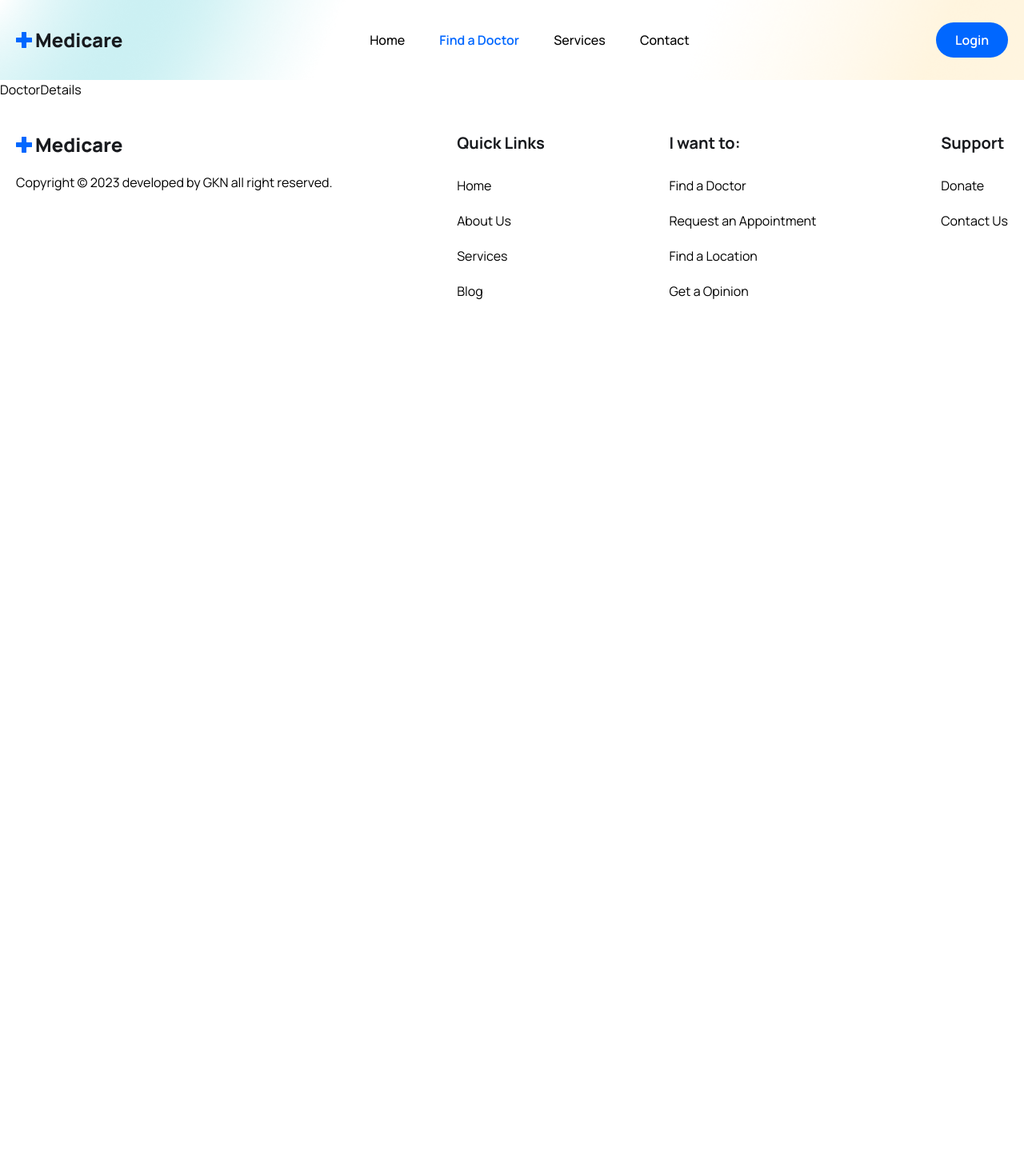
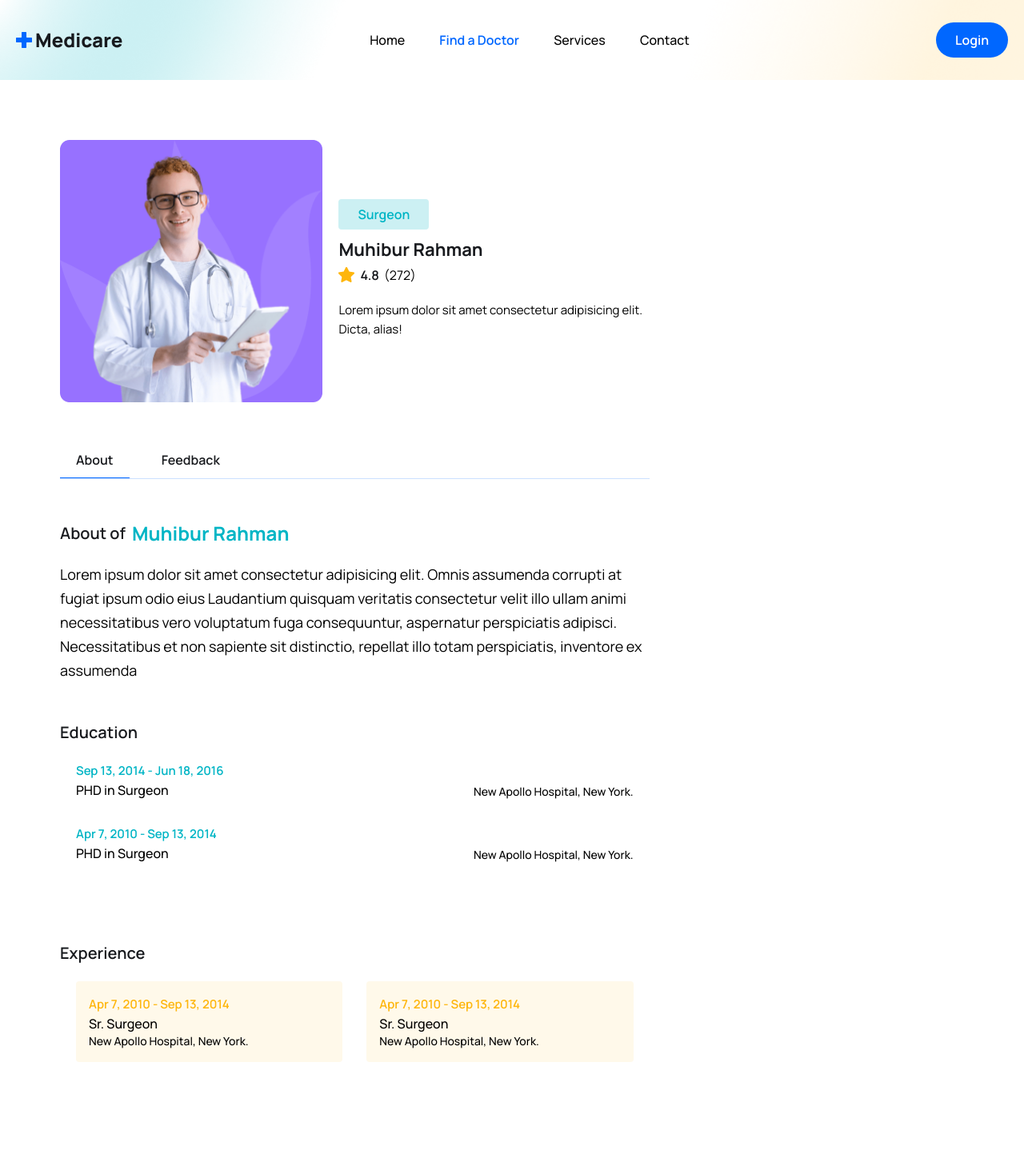
Before and after one commit to Gautam-Adhikari/drscheduler2, a React (Vite) app: page /doctors/1 in a window 1280 px wide. Shown: the top 1468 px of the page at 80% size. Before the commit the page ends 800 px from the top, so only its background shows below. Built offline with nearby package versions, Linux system fonts and the light colour scheme.

Commit message:
updated doctor details section

```diff
--- /dev/null
+++ b/src/pages/Doctors/DoctorAbout.jsx
@@ -0,0 +1,84 @@
+import {formatDate} from '../../utils/formatDate'
+
+const DoctorAbout = () => {
+  return (
+    <div>
+        <div>
+            <h3 className="text-[20px] leading-[30px] text-headingColor font-semibold flex items-center
+            gap-2"> About of
+            <span className="text-irisBlueColor font-bold text-[24px] leading-9">
+            Muhibur Rahman
+            </span>
+            </h3>
+            <p className=" text__para">
+            Lorem ipsum dolor sit amet consectetur adipisicing elit. Omnis assumenda corrupti at fugiat ipsum odio
+            eius Laudantium quisquam veritatis consectetur velit illo ullam animi necessitatibus vero voluptatum fuga
+            consequuntur, aspernatur perspiciatis adipisci. Necessitatibus et non sapiente sit distinctio, repellat illo totam perspiciatis, inventore ex assumenda</p>
+        </div>
+
+        <div className="mt-12">
+        <h3 className="text-[20px] leading-[30px] text-headingColor font-semibold">
+        Education </h3>
+
+        <ul className="pt-4 md:p-5">
+        <li
+        className="flex flex-col sm:flex-row sm: justify-between sm: items-end md:gap-5 mb-[30px] ">
+        <div>
+        <span className=" text-irisBlueColor text-[15px] leading-6 font-semibold">
+        {formatDate("13-09-2014")} - {formatDate("18-06-2016")}   </ span>
+        <p className="text-[16px] leading-6 font-medium text-textColor">
+            PHD in Surgeon </p>
+        </div>
+        <p className="text-[14px] leading-5 font-medium text-textColor">
+            New Apollo Hospital, New York.
+        </p>
+        </li>
+        <li
+        className="flex flex-col sm:flex-row sm: justify-between sm: items-end md:gap-5 mb-[30px] ">
+        <div>
+        <span className=" text-irisBlueColor text-[15px] leading-6 font-semibold">
+            {formatDate("07-04-2010")} - {formatDate("13-09-2014")}  </ span>
+        <p className="text-[16px] leading-6 font-medium text-textColor">
+            PHD in Surgeon </p>
+        </div>
+        <p className="text-[14px] leading-5 font-medium text-textColor">
+            New Apollo Hospital, New York.
+        </p>
+        </li>
+        </ul>
+        </div>
+
+        <div className="mt-12">
+        <h3 className="text-[20px] leading-[30px] text-headingColor font-semibold">
+        Experience </h3>
+
+        <ul className="grid sm:grid-cols-2 gap-[30px] pt-4 md:p-5">
+            <li className="p-4 rounded bg-[#fff9ea]">
+                <span className="text-yellowColor text-[15px] leading-6 font-semibold">
+                {formatDate("07-04-2010")} - {formatDate("13-09-2014")}
+                </span>
+                <p className="text-[16px] leading-6 font-medium text-textColor">
+                    Sr. Surgeon </p>
+                    <p className="text-[14px] leading-5 font-medium text-textColor">
+            New Apollo Hospital, New York.
+                </p>
+            </li>
+            <li className="p-4 rounded bg-[#fff9ea]">
+                <span className="text-yellowColor text-[15px] leading-6 font-semibold">
+                {formatDate("07-04-2010")} - {formatDate("13-09-2014")}
+                </span>
+                <p className="text-[16px] leading-6 font-medium text-textColor">
+                    Sr. Surgeon </p>
+                    <p className="text-[14px] leading-5 font-medium text-textColor">
+            New Apollo Hospital, New York.
+                </p>
+            </li>
+        </ul>
+
+        </div>
+
+    </div>
+  )
+}
+
+export default DoctorAbout
--- a/src/pages/Doctors/DoctorDetails.jsx
+++ b/src/pages/Doctors/DoctorDetails.jsx
@@ -1,8 +1,76 @@
-import React from 'react'
+import React ,{useState} from 'react'
+import doctorImg from '../../assets/images/doctor-img02.png'
+import starIcon from '../../assets/images/Star.png'
+import DoctorAbout from './DoctorAbout'
+import Feedback from './Feedback'
 
 const DoctorDetails = () => {
+
+  const [tab, setTab] = useState('about')
+
   return (
-    <div>DoctorDetails</div>
+    <section>
+    <div className="max-w-[1170px] px-5 mx-auto">
+    <div className="grid md:grid-cols-3 gap-[50px]">
+    <div className="md:col-span-2" >
+    <div className="flex items-center gap-5">
+    <figure>
+    <img src={doctorImg} alt="" className="w-full"></img>
+    </figure>
+
+    <div>
+    <span className=" bg-[#CCF0F3] text-irisBlueColor py-1 px-6 lg:py-2 lg:px-6 text-[12px]
+    leading-4 lg:text-[16px] lg:leading-7 font-semibold rounded">
+    Surgeon
+    </span>
+    <h3 className=" text-headingColor text-[22px] leading-9 mt-3 font-bold">
+      Muhibur Rahman
+    </h3>
+    <div className="flex items-center gap-[6px]">
+    <span className="flex items-center gap-[6px] text-[14px] leading-5 lg:text-[16px] lg:leading-7 font-semibold text-headingColor">
+    <img src={starIcon} alt=""></img> 4.8
+    </span>
+    <span className="text-[14px] leading-5 lg:text-[16px] lg:leading-7 font-[400] text-textColor">
+    (272)
+    </span>
+    </div>
+
+    <p className="text__para text-[14px] leading-6 md:text-[15px] lg:max-w-[390px]">
+    Lorem ipsum dolor sit amet consectetur adipisicing elit. Dicta, alias!</p>
+    </div>
+    </div>
+
+    <div className="mt-[50px] border-b border-solid border-[#0066ff34]">
+    <button
+    onClick={()=> setTab('about')}
+    className={`${
+      tab=='about' && "border-b border-solid border-primaryColor"}
+      py-2 px-5 mr-5 text-[16px] leading-7 text-headingColor font-semibold`}>
+      About </button>
+    <button
+    onClick={()=> setTab('feedback')}
+    className={`${
+      tab=='feedback' && "border-b border-solid border-primaryColor"}
+    py-2 px-5 mr-5 text-[16px] leading-7 text-headingColor font-semibold`}>
+    Feedback </button>
+    </div>
+
+    <div className="mt-[50px]">
+      {
+        tab=='about' && <DoctorAbout/>
+      }
+      {
+        tab=='feedback' && <Feedback/>
+      }
+    </div>
+
+    </div>
+
+    <div></div>
+
+    </div>
+    </div>
+    </section>
   )
 }
 
--- a/src/pages/Doctors/Doctors.jsx
+++ b/src/pages/Doctors/Doctors.jsx
@@ -1,6 +1,7 @@
 import React from 'react'
 import DoctorCard from '../../components/Doctors/DoctorCard'
 import { doctors } from '../../assets/data/doctors'
+import Testimonial from '../../components/Testimonial/Testimonial'
 
 const Doctors = () => {
   return (
@@ -8,11 +9,10 @@ const Doctors = () => {
       <section className=" bg-[#fff9ea]">
       <div className="container text-center">
       <h2 className="heading">Find a Doctor</h2>
-      <div className="max-w-[570px] mt-[30px] mx-auto Obg-[#0066ff2c] rounded-md flex items-center
+      <div className="max-w-[570px] mt-[30px] mx-auto bg-[#0066ff2c] rounded-md flex items-center
       justify-between">
       <input type="search"
-      className="py-4 pl-4 pr-2 bg-transparent w-full focus:outline-none cursor-pointer
-      placeholder:text-textColor"
+      className="py-4 pl-4 pr-2 bg-transparent w-full focus:outline-none cursor-pointer placeholder:text-textColor"
       placeholder="Search Doctor"/>
       <button className="btn mt-0 rounded-[0px] rounded-r-md">
           Search
@@ -27,6 +27,20 @@ const Doctors = () => {
         ))}</div>
     </ div>
 </section>
+
+    <section>
+    <div className="container">
+    <div className="xl:w-[470px] mx-auto">
+    <h2 className="heading text-center">What our patient say</h2>
+    <p className="text_para text-center">
+    World-class care for everyone. Our health System offers unmatched, expert health care.
+    </p>
+    </div>
+
+    <Testimonial/>
+
+    </div>
+  </section>
     </>
   )
 }
--- /dev/null
+++ b/src/pages/Doctors/Feedback.jsx
@@ -0,0 +1,9 @@
+import React from 'react'
+
+const Feedback = () => {
+  return (
+    <div>Feedback</div>
+  )
+}
+
+export default Feedback
--- /dev/null
+++ b/src/utils/formatDate.js
@@ -0,0 +1,12 @@
+export const formatDate = (date, config) => {
+    const defaultOptions = { day: 'numeric', month: 'short', year: 'numeric' };
+    const options = config ? config : defaultOptions;
+
+    // Split the input date string assuming it's in the format DD-MM-YYYY
+    const [day, month, year] = date.split('-');
+
+    // Create a new Date object using the parsed components
+    const formattedDate = new Date(`${year}-${month}-${day}`);
+
+    return formattedDate.toLocaleDateString('en-US', options);
+};
```
